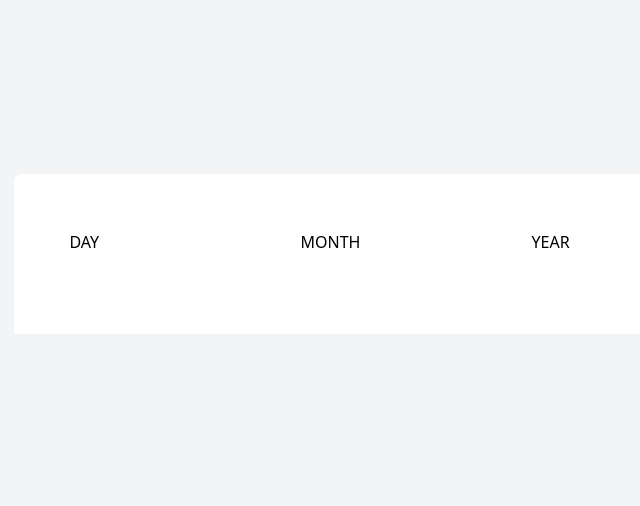
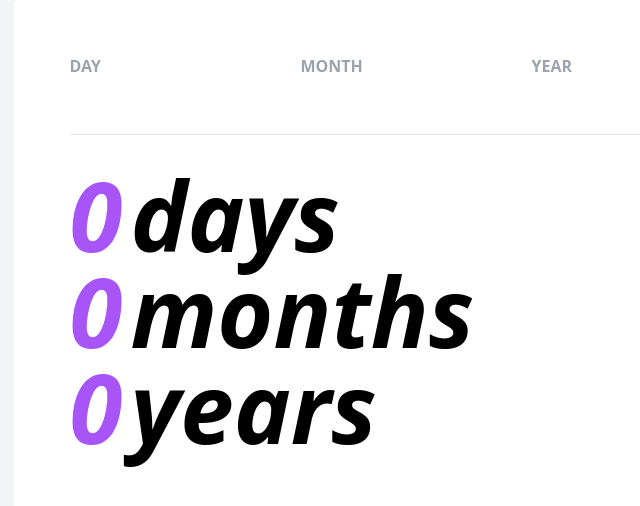
Before and after one commit to victoriamnx/Age-Calculator, a React (Vite) app: page / in a window 1280 px wide. Shown: the part 146-652 px from the top of the page, without its empty margins (224-864 px from the left). Built offline with nearby package versions, Linux system fonts and the light colour scheme.

Commit message:
add: components

```diff
--- a/src/app.tsx
+++ b/src/app.tsx
@@ -1,25 +1,46 @@
 function App() {
   return (
-    <main className="flex justify-center items-center h-screen bg-gray-100">
-      <div className="flex bg-white p-14 rounded-tl-lg rounded-r-lg">
-        <div className="flex">
-        <div className="flex flex-col">
-            <label className="" htmlFor="">DAY</label>
+    <main className="flex justify-center items-center h-screen font-poppins bg-gray-100">
+      <div className="flex flex-col bg-white p-14 rounded-tl-lg rounded-r-lg gap-8">
+        <div className="flex  ">
+          <div className="flex flex-col">
+            <label className="text-gray-400 font-poppins font-bold" htmlFor="">
+              DAY
+            </label>
             <input type="text" />
           </div>
+
           <div className="flex flex-col">
-            <label htmlFor="">MONTH</label>
+            <label className="text-gray-400 font-poppins font-bold" htmlFor="">
+              MONTH
+            </label>
             <input type="text" />
           </div>
+
           <div className="flex flex-col">
-            <label htmlFor="">YEAR</label>
+            <label className="text-gray-400 font-poppins font-bold" htmlFor="">
+              YEAR
+            </label>
             <input type="text" />
           </div>
         </div>
 
-        <div className="divisor"></div>
+        <div className="flex  h-px w-full bg-zinc-200 "></div>
 
-        <div className="result"></div>
+        <div className="flex flex-col">
+          <div className="flex gap-2">
+            <h1 className="text-purple-500  italic font-bold text-8xl">0</h1>
+            <h2 className="text-8xl italic font-bold">days</h2>
+          </div>
+          <div className="flex gap-2">
+            <h1 className="text-purple-500 italic font-bold text-8xl">0</h1>
+            <h2 className="text-8xl  italic font-bold">months</h2>
+          </div>
+          <div className="flex gap-2">
+            <h1 className="text-purple-500 italic font-bold text-8xl">0</h1>
+            <h2 className="text-8xl italic font-bold">years</h2>
+          </div>
+        </div>
       </div>
     </main>
   );
```
